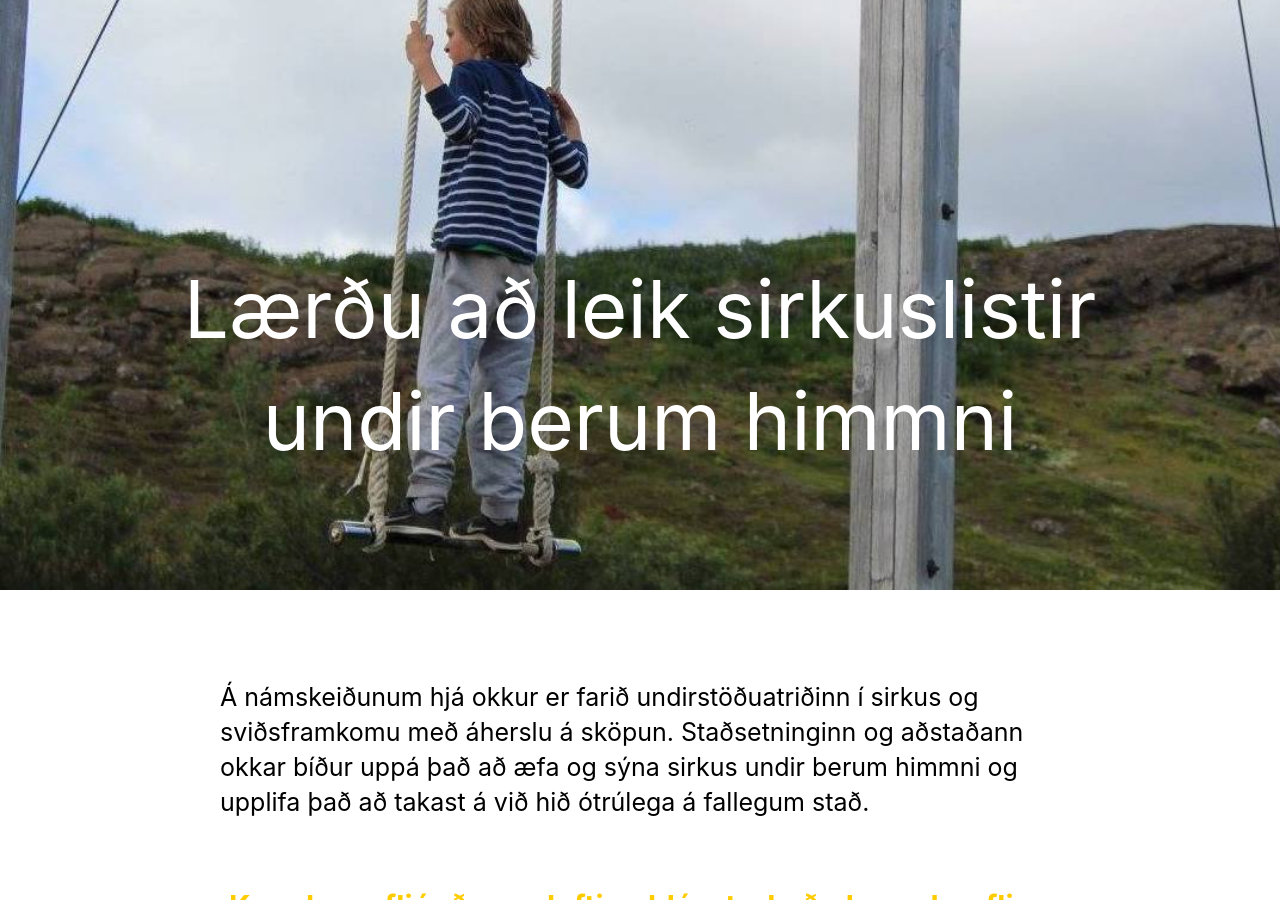
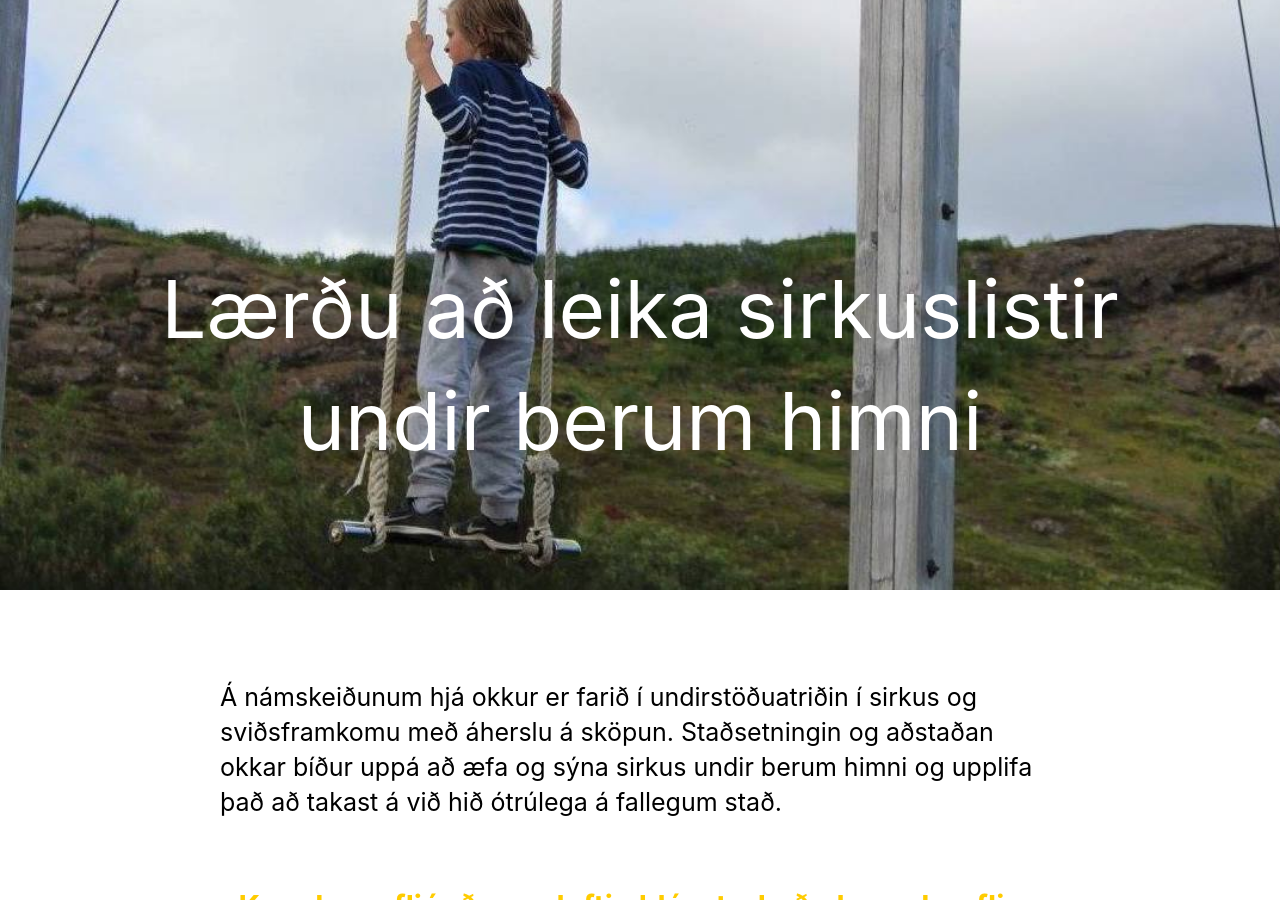
Before and after one commit to viktorhollanders/soguheimar, a Jekyll site: the page built from sirkus.html, in a window 1280 px wide and 900 px high, scrolled down 220 px. Built offline with Jekyll 4.4.1, drawn with Linux system fonts in a browser that asks for light colours; some of the changed text lies outside the part shown.

Commit message:
fix sirkus sub title

```diff
--- a/sirkus.html
+++ b/sirkus.html
@@ -4,16 +4,16 @@ layout: default
 
 <header class="index-header sirkus-bg">
   {% include header.html %}
-  <h2 class="index-header__subtitle">Lærðu að leik sirkuslistir <br> undir berum himmni</h2>
+  <h2 class="index-header__subtitle">Lærðu að leika sirkuslistir <br> undir berum himni</h2>
   {% include nav.html %}
 </header>
 
 <div class="index-content">
-  <p class="index-content__intro-text">Á námskeiðunum hjá okkur er farið undirstöðuatriðinn í sirkus og sviðsframkomu með áherslu á sköpun. Staðsetninginn og aðstaðann okkar bíður uppá það að æfa og sýna sirkus undir berum himmni og upplifa það að takast á við hið ótrúlega á fallegum stað.</p>
+  <p class="index-content__intro-text">Á námskeiðunum hjá okkur er farið í undirstöðuatriðin í sirkus og sviðsframkomu með áherslu á sköpun. Staðsetningin og aðstaðan okkar bíður uppá að æfa og sýna sirkus undir berum himni og upplifa það að takast á við hið ótrúlega á fallegum stað.</p>
 
-  <p class="index-content__caption-text">Komdu og fljúgðu um loftinn blá, storkaðu þyngdaraflinu eða bygðu risastórann pýramýdda. Lærðu að geggla og fara í stökk og handahlaup.</p>
+  <p class="index-content__caption-text">Komdu og fljúgðu um loftin blá, storkaðu þyngdaraflinu eða byggðu risastóran pýramýda. Lærðu að geggla, fara í stökk og handahlaup.</p>
 
-  <p class="index-content__intro-text">Boðið er uppá fimleika, geggl, línudans trampólín, listir í rólu, reipi og silki, trúðaleik, dans, og allt annað sem okkur dettur í hug og langar að gera samann. Miðað er við kenslu úti í náttúruni en einnig er sirkusaðstaða inni. Námskeiðið er haldið í fallegu umhverfi og aðstöðu Waldorfskólans í lækjarbotnum. Okkar markmið er að allir hafi gamann af því sem við gerum og fái að upplifa það að takast á við sjálfan sig í gegnum leik, sirkus og sviðsframkomu úti í skemtilegu umhverfi.
+  <p class="index-content__intro-text">Boðið er uppá fimleika, geggl, línudans trampólín, listir í rólu, reipi og silki, trúðaleik, dans, og allt annað sem okkur dettur í hug og langar að gera saman. Miðað er við kennslu úti í náttúrunni en einnig er sirkusaðstaða inni. Námskeiðið er haldið í fallegu umhverfi og aðstöðu Waldorfskólans í Lækjarbotnum. Okkar markmið er að allir hafi gaman af því sem við gerum og fái að upplifa það að takast á við sjálfan sig í gegnum leik, sirkus og sviðsframkomu úti í skemmtilegu umhverfi.
 </p>
 
 <div class="index-content__courses-container">
```
